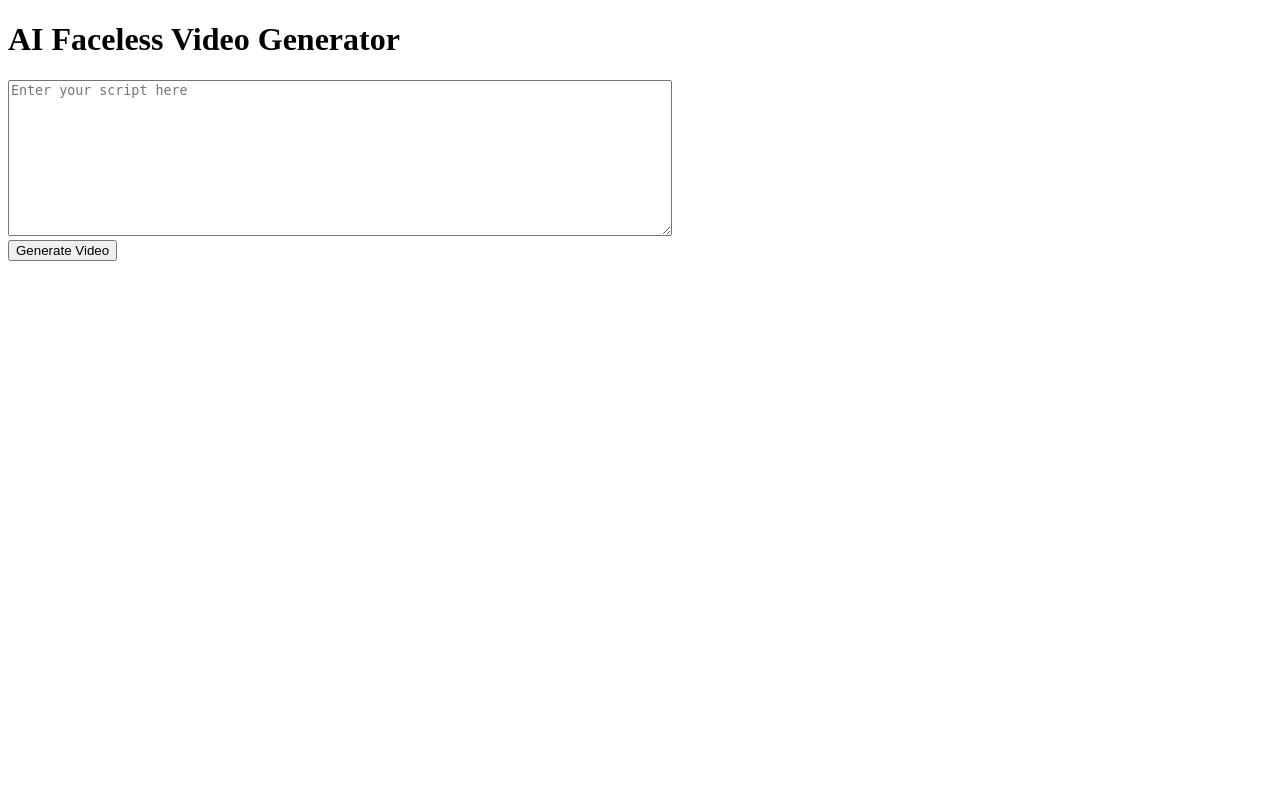
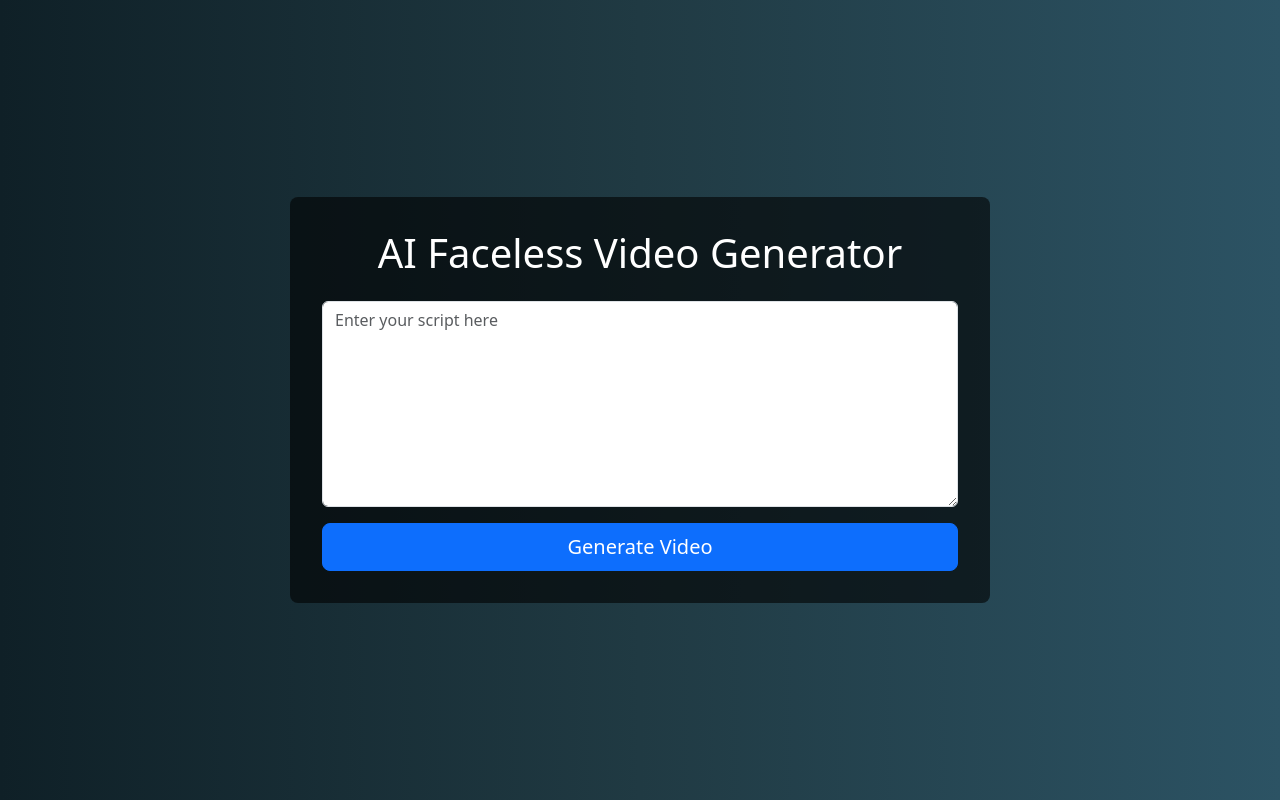
Before and after one commit to connorodea/ai-faceless-yt, a FastAPI app: page / in a window 1280 px wide. Run offline with FastAPI, Linux system fonts and the light colour scheme.

Commit message:
Improve web UI styling

```diff
--- a/templates/index.html
+++ b/templates/index.html
@@ -1,18 +1,46 @@
 <!DOCTYPE html>
-<html>
+<html lang="en">
 <head>
     <meta charset="utf-8">
     <title>AI Faceless Video Generator</title>
+    <link href="https://cdn.jsdelivr.net/npm/bootstrap@5.3.3/dist/css/bootstrap.min.css" rel="stylesheet">
+    <style>
+        body {
+            background: linear-gradient(to right, #0f2027, #203a43, #2c5364);
+            color: #fff;
+            min-height: 100vh;
+            display: flex;
+            justify-content: center;
+            align-items: center;
+        }
+        .form-container {
+            background-color: rgba(0,0,0,0.6);
+            padding: 2rem;
+            border-radius: .5rem;
+            width: 80%;
+            max-width: 700px;
+        }
+        textarea {
+            resize: vertical;
+        }
+    </style>
 </head>
 <body>
-    <h1>AI Faceless Video Generator</h1>
-    <form action="/generate-form" method="post">
-        <textarea name="script" rows="10" cols="80" placeholder="Enter your script here"></textarea><br>
-        <button type="submit">Generate Video</button>
-    </form>
-    {% if output %}
-    <h2>Video generated:</h2>
-    <a href="{{ output }}">{{ output }}</a>
-    {% endif %}
+    <div class="form-container">
+        <h1 class="text-center mb-4">AI Faceless Video Generator</h1>
+        <form action="/generate-form" method="post">
+            <div class="mb-3">
+                <textarea class="form-control" name="script" rows="8" placeholder="Enter your script here"></textarea>
+            </div>
+            <div class="d-grid">
+                <button type="submit" class="btn btn-primary btn-lg">Generate Video</button>
+            </div>
+        </form>
+        {% if output %}
+        <div class="mt-4 alert alert-success text-center">
+            <a href="{{ output }}" class="link-light">{{ output }}</a>
+        </div>
+        {% endif %}
+    </div>
 </body>
 </html>
```
Also changed, not shown: README.md.
